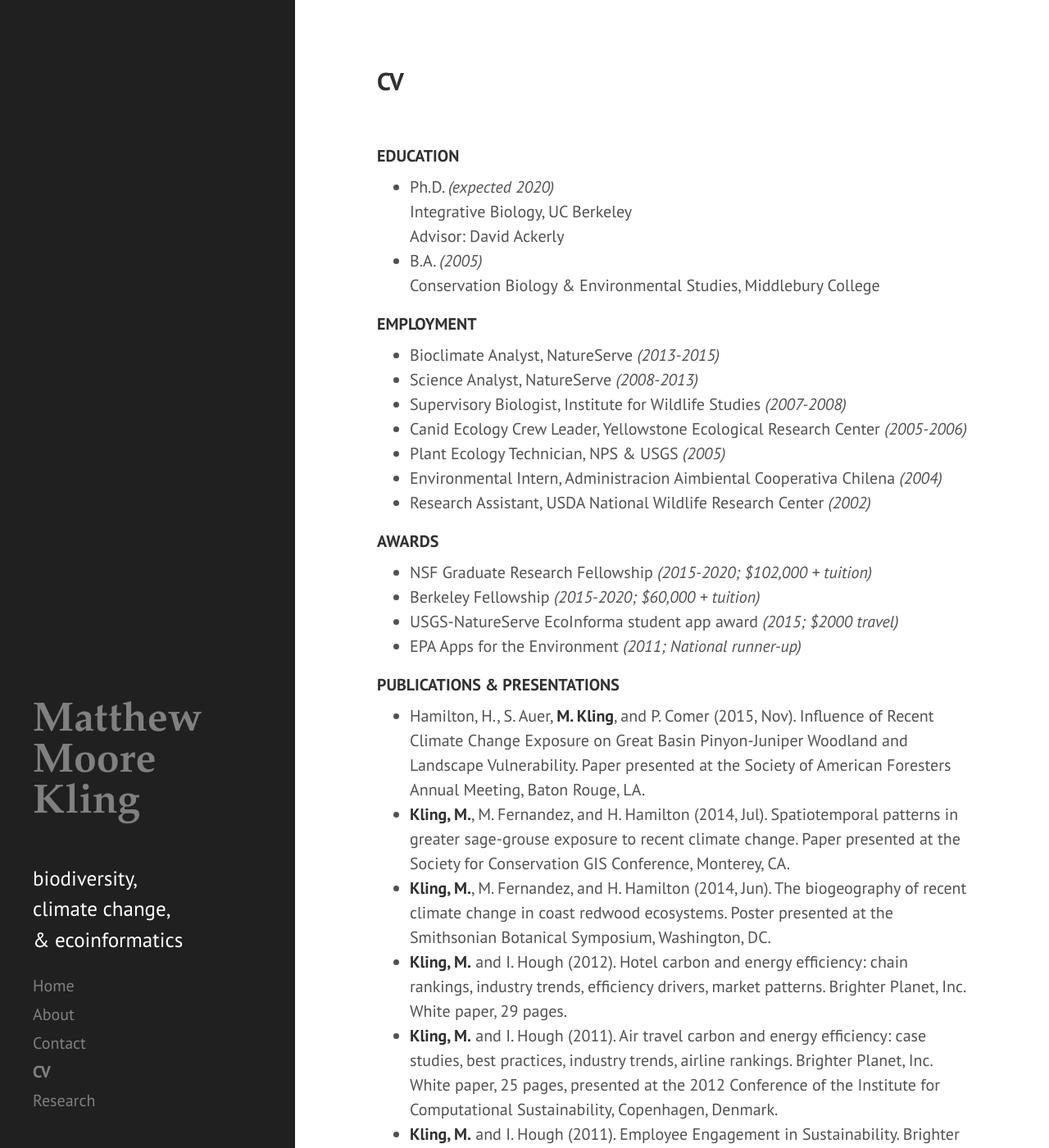
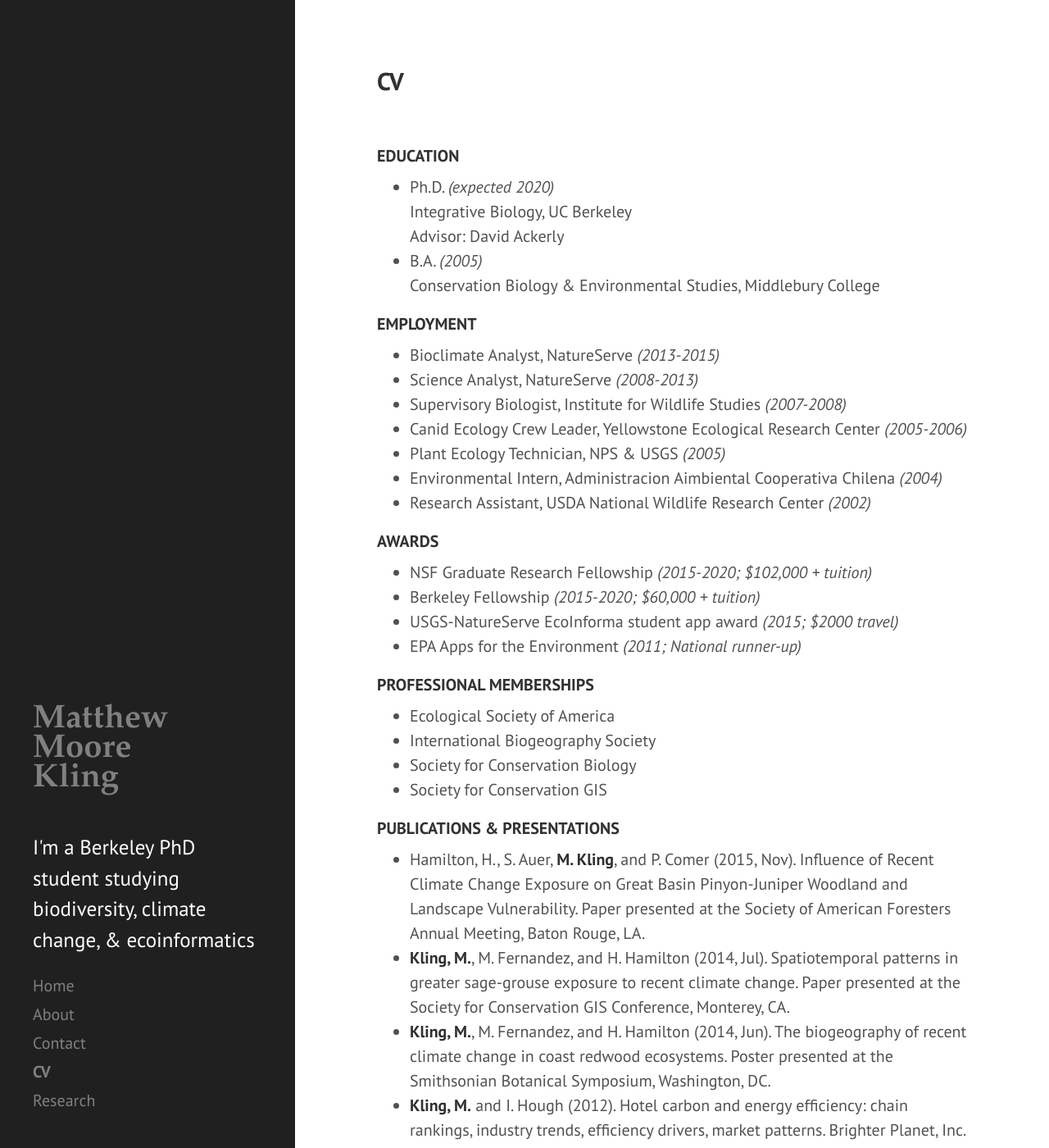
Before and after one commit to matthewkling/matthewkling.github.io, a Jekyll site: the page built from cv.md, in a window 1280 px wide and 1400 px high. Shown: the whole window at 82% size. Built offline with Jekyll 4.4.1, drawn with Linux system fonts in a browser that asks for light colours; Markdown is read by kramdown in place of the engine named in the settings.

```diff
--- a/_config.yml
+++ b/_config.yml
@@ -9,7 +9,7 @@ permalink:        pretty
 # Setup
 title:            Matthew<br>Moore<br>Kling
 tagline:          'macroecology'
-description:      '<br>biodiversity,<br>climate change,<br>& ecoinformatics'
+description:      "<br>I'm a Berkeley PhD student studying biodiversity, climate change, & ecoinformatics"
 url:              http://matthewkling.github.io
 baseurl:          /
 
--- a/cv.md
+++ b/cv.md
@@ -25,6 +25,12 @@ Conservation Biology & Environmental Studies, Middlebury College
 * USGS-NatureServe EcoInforma student app award *(2015; $2000 travel)*
 * EPA Apps for the Environment *(2011; National runner-up)*
 
+# PROFESSIONAL MEMBERSHIPS
+* Ecological Society of America
+* International Biogeography Society
+* Society for Conservation Biology
+* Society for Conservation GIS
+
 # PUBLICATIONS & PRESENTATIONS
 * Hamilton, H., S. Auer, **M. Kling**, and P. Comer (2015, Nov). Influence of Recent Climate Change Exposure on Great Basin Pinyon-Juniper Woodland and Landscape Vulnerability. Paper presented at the Society of American Foresters Annual Meeting, Baton Rouge, LA.
 * **Kling, M.**, M. Fernandez, and H. Hamilton (2014, Jul). Spatiotemporal patterns in greater sage-grouse exposure to recent climate change. Paper presented at the Society for Conservation GIS Conference, Monterey, CA.
--- a/public/css/hyde.css
+++ b/public/css/hyde.css
@@ -36,11 +36,12 @@ html {
 }
 @media (min-width: 48em) {
   html {
-    font-size: 16px;
+    font-size: 16px; /* page font */
   }
 }
 @media (min-width: 58em) {
   html {
+    /* font-size: 20px; */
     font-size: 20px;
   }
 }
@@ -57,6 +58,7 @@ html {
   text-align: center;
   padding: 2rem 1rem;
   /* color: rgba(255,255,255,.5); */ /* subtitle */
+  /*font-size: 2rem; */
   color: #fff; /* subtitle */
   background-color: #202020; /* background */
 }
@@ -84,8 +86,8 @@ html {
   font-weight: bold;
   /* font-family: "Abril Fatface", serif; */
   /* font-size: 3.25rem; */
-  font-size: 2.5rem;
-  line-height: 2.5rem;
+  font-size: 2rem;
+  line-height: 1.8rem;
 }
 
 /* Sidebar nav */
```
Also changed, not shown: _posts/2016-01-19-analogs.md (+2 -2 lines).
